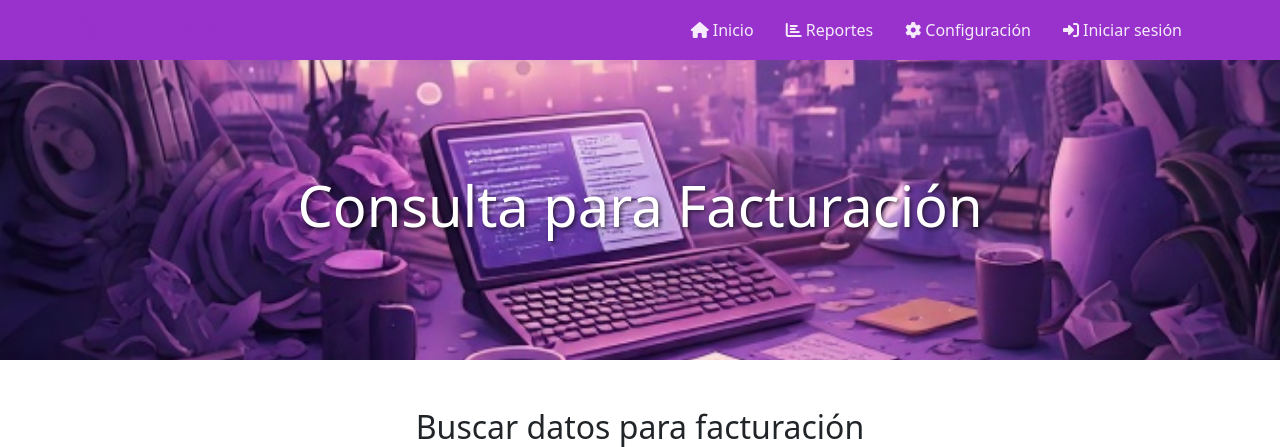
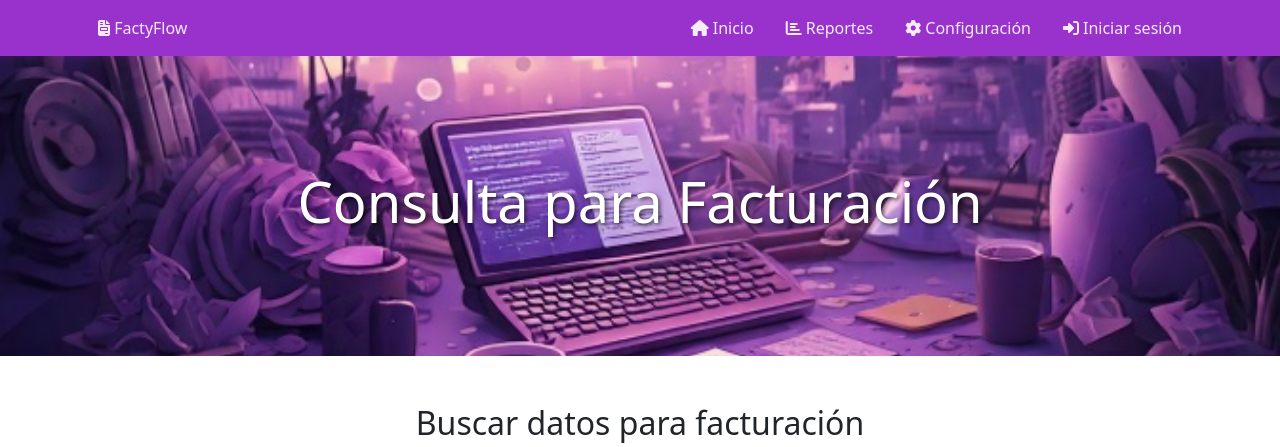
Before and after one commit to KikeFreund/facty, a PHP site: page / in a window 1280 px wide. Shown: the top 447 px of the page. Run offline with PHP 8.4, Linux system fonts and the light colour scheme; data that the repository does not hold is empty.

Commit message:
Estructura cliente

```diff
--- a/logout/nav.php
+++ b/logout/nav.php
@@ -1,6 +1,6 @@
 <nav class="navbar navbar-expand-lg navbar-dark">
     <div class="container">
-        <a class="navbar-brand" href="/">
+        <a class="nav-link" href="/">
             <i class="fas fa-file-invoice"></i>
             FactyFlow
         </a>
```
